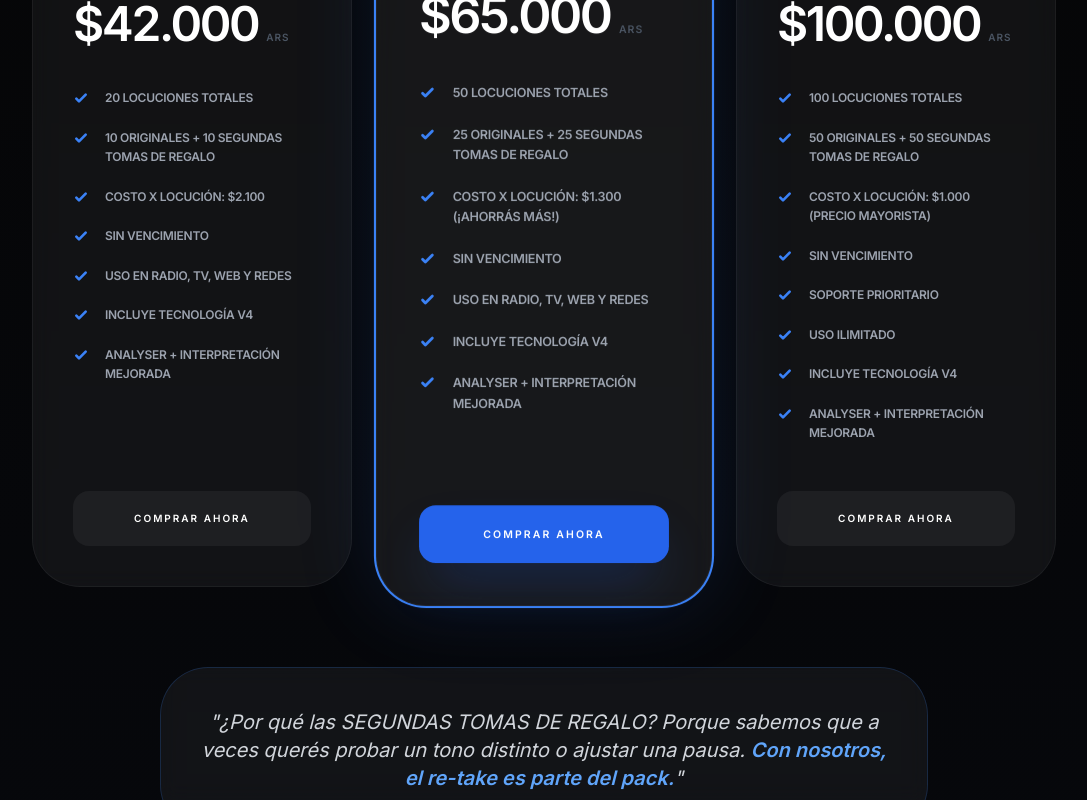
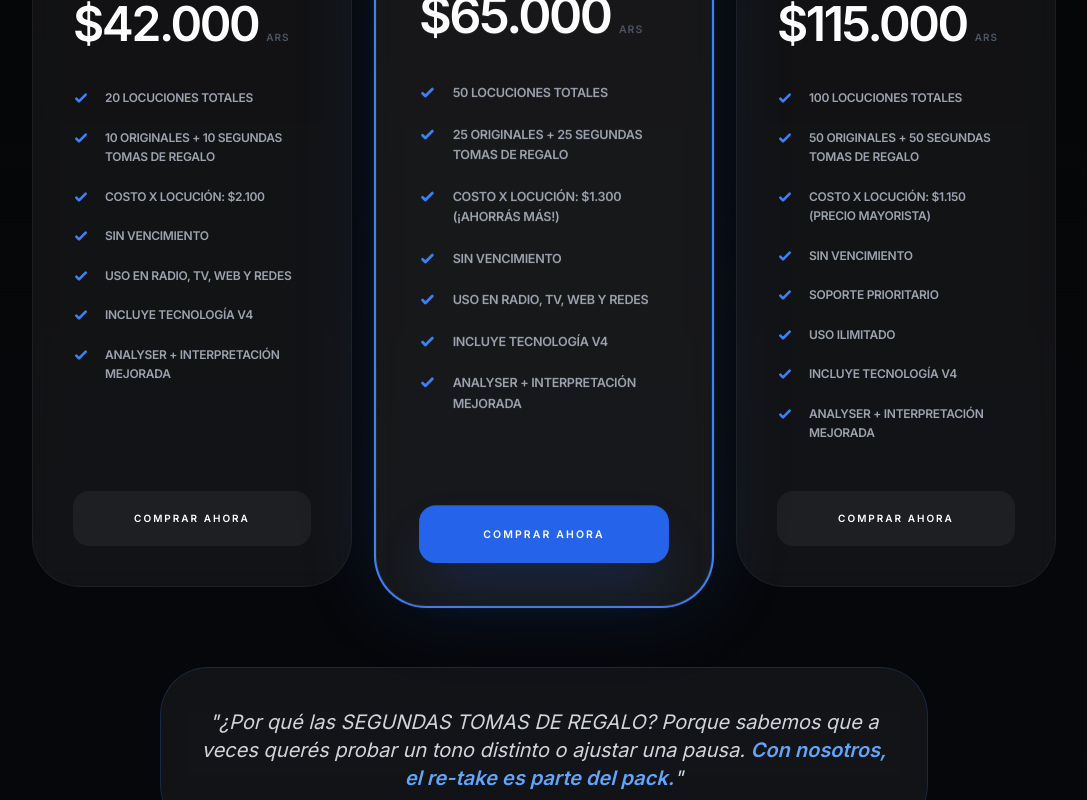
Before and after one commit to frewer1000/Locutores-AR-2026, a React (Vite) app: page / in a window 1280 px wide. Shown: the part 6277-7077 px from the top of the page, without its empty margins (96-1183 px from the left). Built offline with nearby package versions, Linux system fonts and the light colour scheme.

Commit message:
feat: Update 'PACK PRODUCTORA' pricing
Adjust the price of the 'PACK PRODUCTORA' to $115.000 and consequently update the cost per locution to $1.150. This change aims to reflect current market value and operational costs more accurately.

```diff
--- a/components/Pricing.tsx
+++ b/components/Pricing.tsx
@@ -42,12 +42,12 @@ const Pricing: React.FC = () => {
       id: 'pack_productora',
       name: 'PACK PRODUCTORA',
       oldPrice: '$200.000',
-      price: '$100.000',
+      price: '$115.000',
       description: 'Para quienes necesitan calidad y rapidez todos los días.',
       features: [
         '100 LOCUCIONES TOTALES',
         '50 ORIGINALES + 50 SEGUNDAS TOMAS DE REGALO',
-        'COSTO X LOCUCIÓN: $1.000 (Precio Mayorista)',
+        'COSTO X LOCUCIÓN: $1.150 (Precio Mayorista)',
         'SIN VENCIMIENTO',
         'SOPORTE PRIORITARIO',
         'USO ILIMITADO',
--- a/components/Store.tsx
+++ b/components/Store.tsx
@@ -39,11 +39,11 @@ const Store: React.FC<StoreProps> = ({ onClose }) => {
       name: 'PACK PRODUCTORA',
       description: 'Para quienes necesitan calidad y rapidez todos los días.',
       oldPrice: '$200.000',
-      price: '$100.000',
+      price: '$115.000',
       features: [
         '100 LOCUCIONES TOTALES',
         '50 ORIGINALES + 50 BONIFICADAS',
-        'COSTO X LOCUCIÓN: $1.000 (MAYORISTA)',
+        'COSTO X LOCUCIÓN: $1.150 (MAYORISTA)',
         'SOPORTE PRIORITARIO',
         'USO ILIMITADO SIN VENCIMIENTO'
       ],
```
